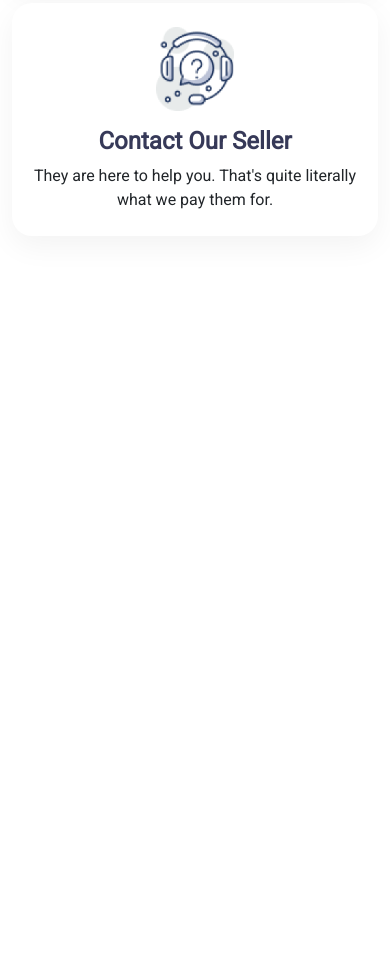
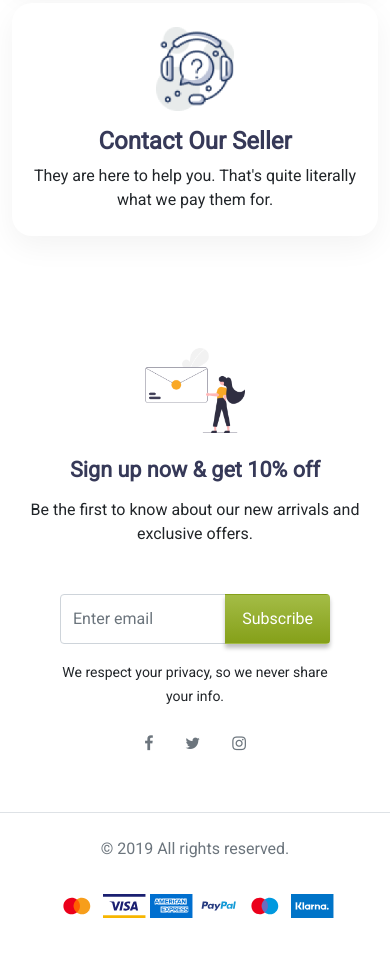
Before and after one commit to mijankarim/penguin-fashion, a plain HTML site: page index.html in a window 390 px wide. Shown: the part 5575-6531 px from the top of the page. Before the commit the page ends 5875 px from the top, so only its background shows below. Drawn offline with Linux system fonts and the light colour scheme.

Commit message:
Final Commit

```diff
--- a/css/style.css
+++ b/css/style.css
@@ -18,6 +18,10 @@ header, #header-banner{
     background: var(--pf-background);
 }
 
+
+.navbar-light .custom-navbar .nav-link {
+    color: #3C3C3C;
+}
 .mobile-btn:focus {
     box-shadow: 0 0 0 0.05rem;
 }
@@ -109,6 +113,18 @@ header, #header-banner{
     max-width: 78px;
 }
 
+/*** Newsletter ***/
+.btn-newsletter {
+    height: 50px;
+    line-height: 34px;
+    background: linear-gradient(180deg, #A4BC46 0%, #85A019 100%);
+    box-shadow: 0px 4px 4px rgba(0, 0, 0, 0.25);
+}
+
+.newsletter-title {
+    color: var(--pf-blue);
+}
+
 /*** Responsive ***/
 @media screen and (max-width:576px) {
     .headline {
@@ -124,4 +140,10 @@ header, #header-banner{
     .feature-card {
         max-width: 490px;
     }
+
+    .navbar{
+        background-image: url(../images/nav-bar-bg.png);
+        background-position: 40% 0%;
+        background-repeat: no-repeat;
+    }
 }
--- a/index.html
+++ b/index.html
@@ -30,7 +30,7 @@
             <span class="navbar-toggler-icon"></span>
           </button>
           <div class="collapse navbar-collapse justify-content-end" id="navbarNav">
-            <ul class="navbar-nav py-4 py-lg-0">
+            <ul class="navbar-nav py-4 py-lg-0 custom-navbar">
               <li class="nav-item">
                 <a class="nav-link active px-4" href="#">Home</a>
               </li>
@@ -54,7 +54,7 @@
   <section id="header-banner" class="pt-md-5 pb-5">
       <div class="container pb-5">
           <div class="row">
-            <div class="col-lg-6 py-5">
+            <div class="col-lg-6 py-5 mt-lg-3">
                 <h1 class="headline text-uppercase lh-1 my-0">
                     <span class="orange-highlight">Be the Penguins</span><br> of Winter
                 </h1>
@@ -229,10 +229,58 @@
   </section>
 <!--End Feature-->
 
+<!--Start Newsletter-->
+  <section id="newsletter" class="py-5">
+    <div class="container">
+      <div class="row d-flex justify-content-center align-items-center rows">
+        <div class="col-md-6">
+            <div class="card border-0">
+                <div class="text-center">
+                  <img src="./images/newsletter.png" width="100" class="mb-4">
+                  <h4 class="newsletter-title fw-bold">Sign up now & get 10% off</h4>
+                  <p class="d-block mt-3 mb-5">Be the first to know about our new arrivals and exclusive offers.</p>
+                    <div class="mx-5">
+                        <div class="input-group mb-3 mt-4">
+                          <input type="text" class="form-control" placeholder="Enter email" aria-label="Recipient's username" aria-describedby="button-addon2">
+                          <button class="btn btn-newsletter text-white px-3 px-lg-5" type="button">Subscribe</button>
+                        </div>
+                        <small>We respect your privacy, so we never share your info.</small>
+                    </div>
+                </div>
+                  <ul class="social-network text-center nav justify-content-center navbar-light mt-3">
+                      <li class="nav-item"><a href="#" class="nav-link text-muted" title="Facebook"><i class="fa fa-facebook"></i></a></li>
+                      <li class="nav-item"><a href="#" class="nav-link text-muted" title="Twitter"><i class="fa fa-twitter"></i></a></li>
+                      <li class="nav-item"><a href="#" class="nav-link text-muted" title="Instagram"><i class="fa fa-instagram"></i></a></li>
+                  </ul>
+            </div>
+        </div>
+      </div>
+    </div>
+  </section>
+<!--End Newsletter-->
+
 <!--Start Footer-->
   <footer>
-      <div class="container">
-
+      <div class="py-4 py-12 border-top border-gray-700">
+        <div class="container">
+          <div class="row gy-3">
+            <div class="col-sm-12 col-lg-6 text-center text-lg-start">
+              <!-- Copyright -->
+              <p class="mb-3 mb-md-0 font-size-xxs text-muted">
+                © 2019 All rights reserved.
+              </p>
+            </div>
+            <div class="col-sm-12 col-lg-6 text-center text-lg-end mb-3 mb-lg-0">
+              <!-- Payment methods -->
+              <img class="footer-payment" src="./images/payment/mastercard.svg" alt="mastercard">
+              <img class="footer-payment" src="./images/payment/visa.svg" alt="visa">
+              <img class="footer-payment" src="./images/payment/amex.svg" alt="amex">
+              <img class="footer-payment" src="./images/payment/paypal.svg" alt="paypal">
+              <img class="footer-payment" src="./images/payment/maestro.svg" alt="maestro">
+              <img class="footer-payment" src="./images/payment/klarna.svg" alt="klarna">
+            </div>
+          </div>
+        </div>
       </div>
   </footer>
 <!--End Footer-->
```
Also changed, not shown: images/nav-bar-bg.png (added), images/newsletter.png (added), images/payment/amex.svg (added), images/payment/klarna.svg (added), images/payment/maestro.svg (added), images/payment/mastercard.svg (added), images/payment/paypal.svg (added), images/payment/visa.svg (added), 1 other file.
